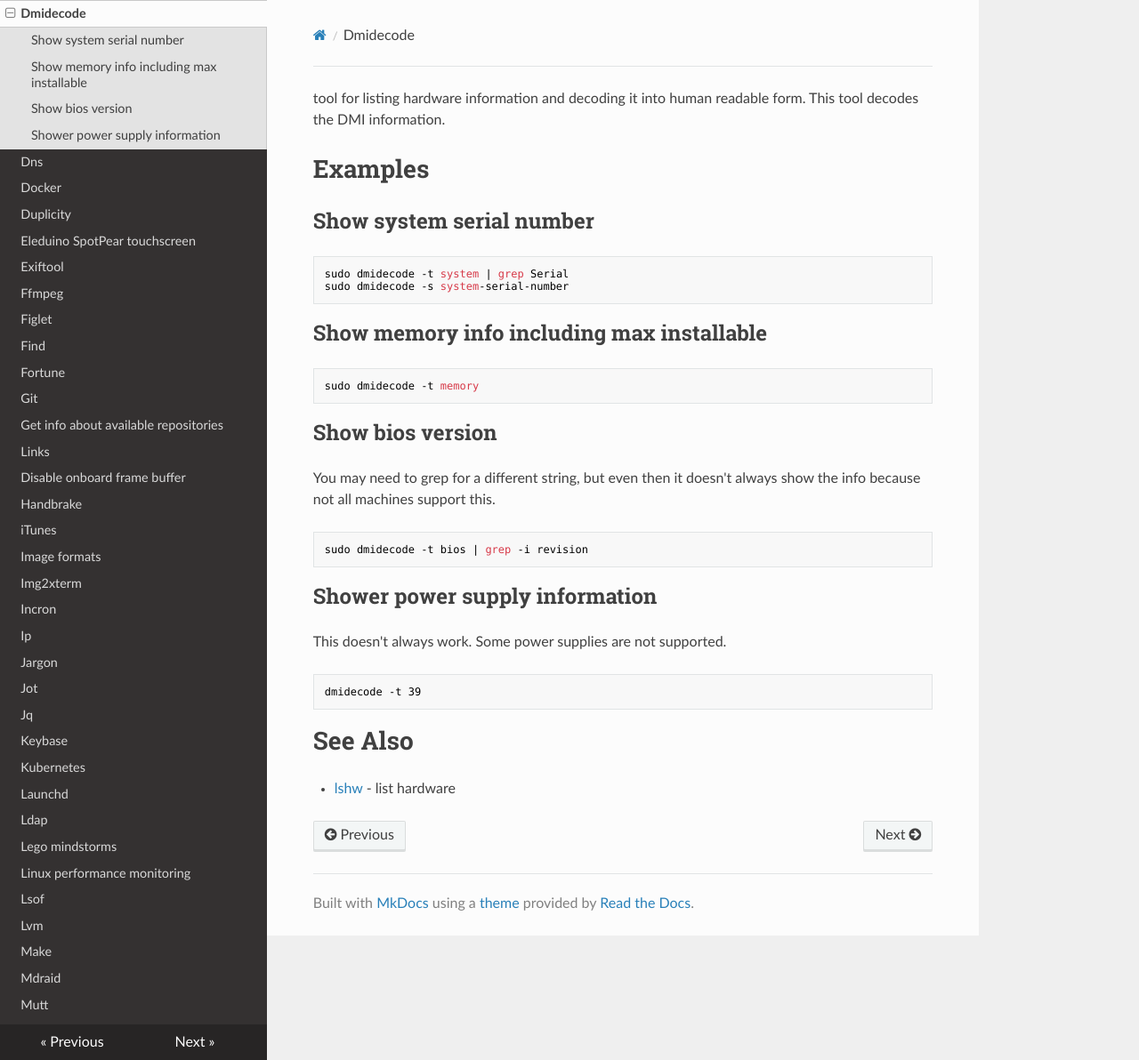
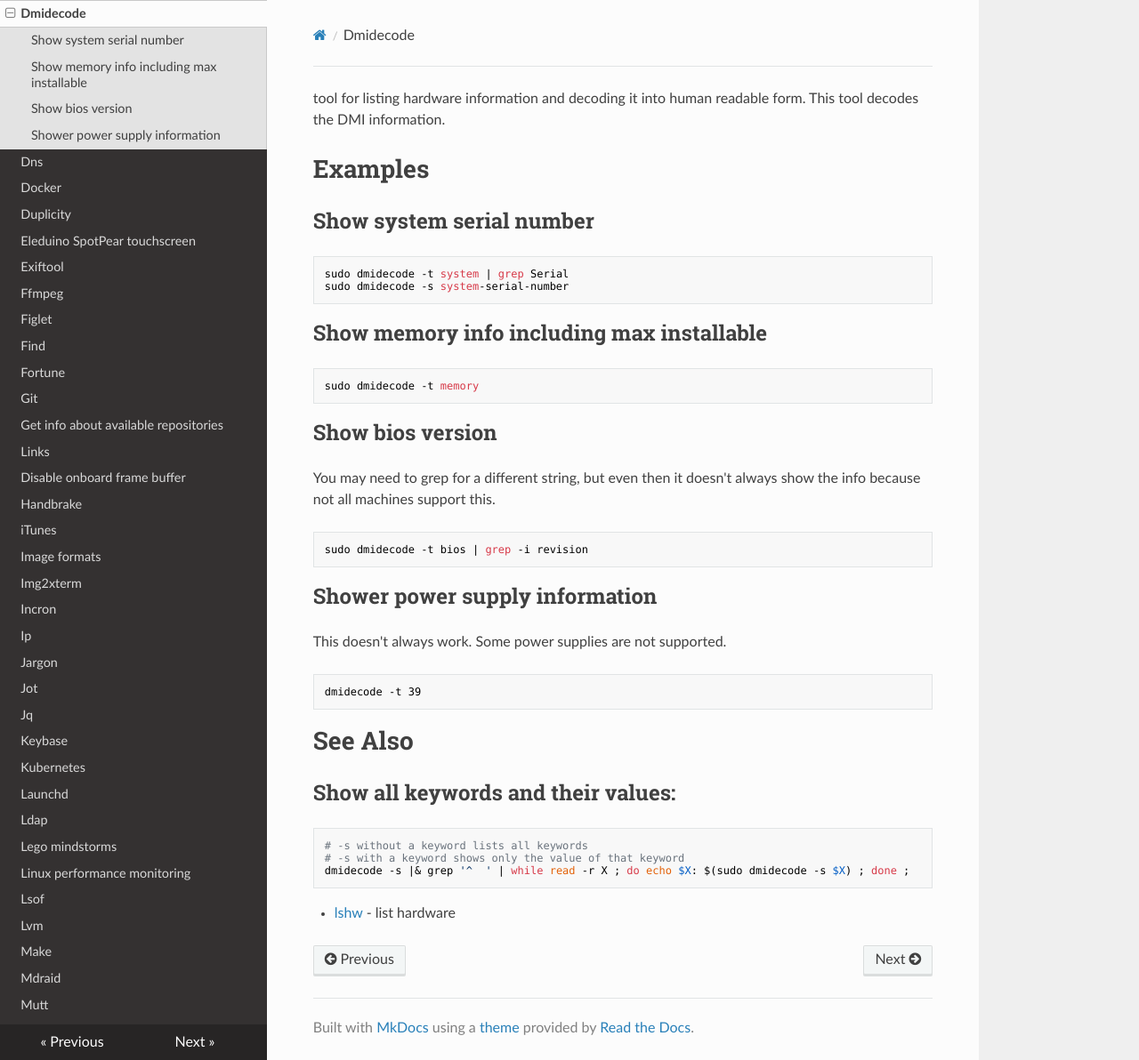
Before and after one commit to lando-cal/tech-notes, an MkDocs documentation site: the page built from docs/dmidecode.md, in a window 1280 px wide and 1192 px high. Shown: the whole window at 89% size. Built offline with MkDocs 1.6.1, drawn with Linux system fonts in a browser that asks for light colours; nearby versions of some CDN libraries.

Commit message:
Add all keywords example

````diff
--- a/docs/dmidecode.md
+++ b/docs/dmidecode.md
@@ -33,4 +33,12 @@ dmidecode -t 39
 
 # See Also
 
+## Show all keywords and their values:
+
+```
+# -s without a keyword lists all keywords
+# -s with a keyword shows only the value of that keyword
+dmidecode -s |& grep '^  ' | while read -r X ; do echo $X: $(sudo dmidecode -s $X) ; done ;
+```
+
 - [lshw](lshw) - list hardware
````
